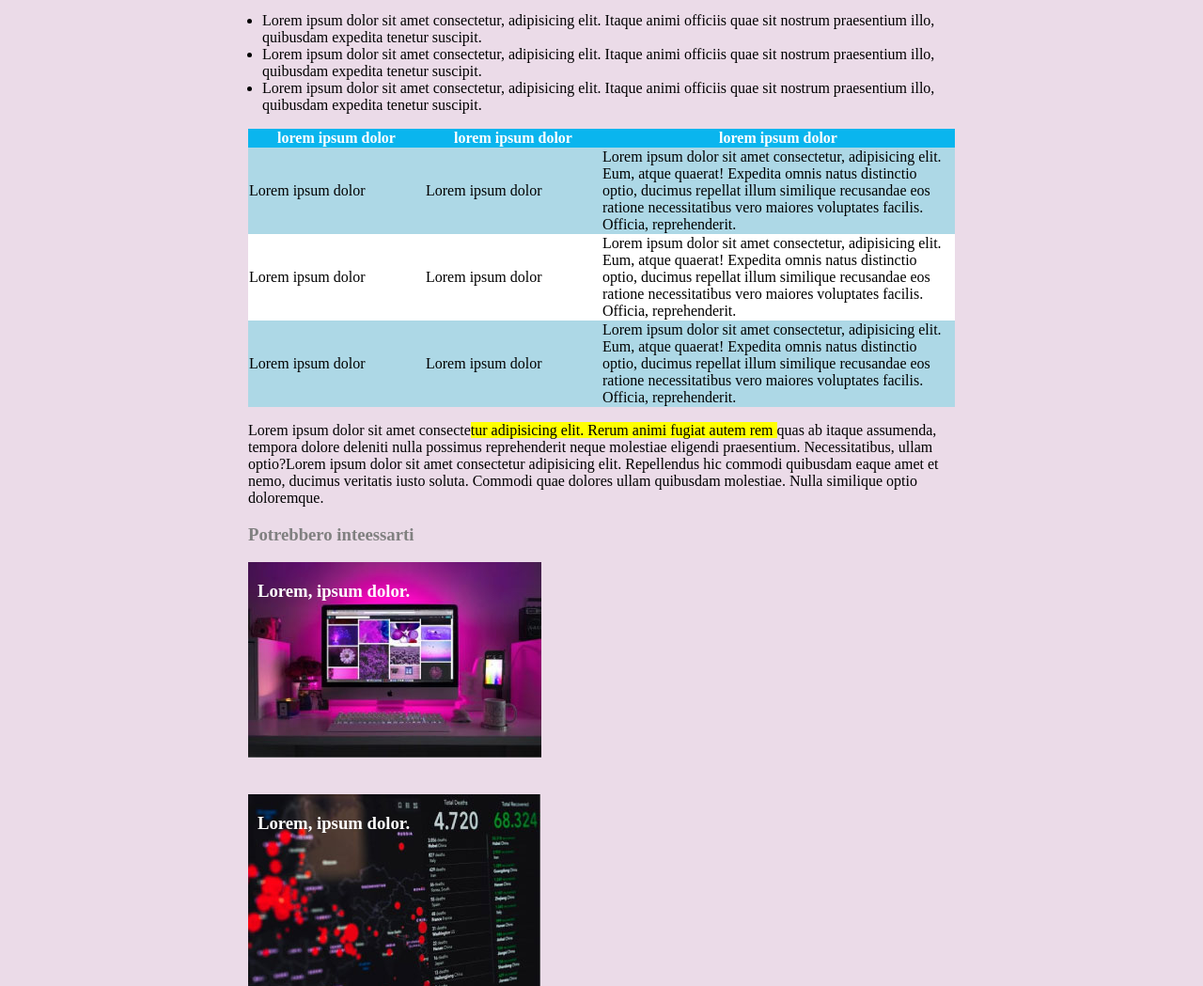
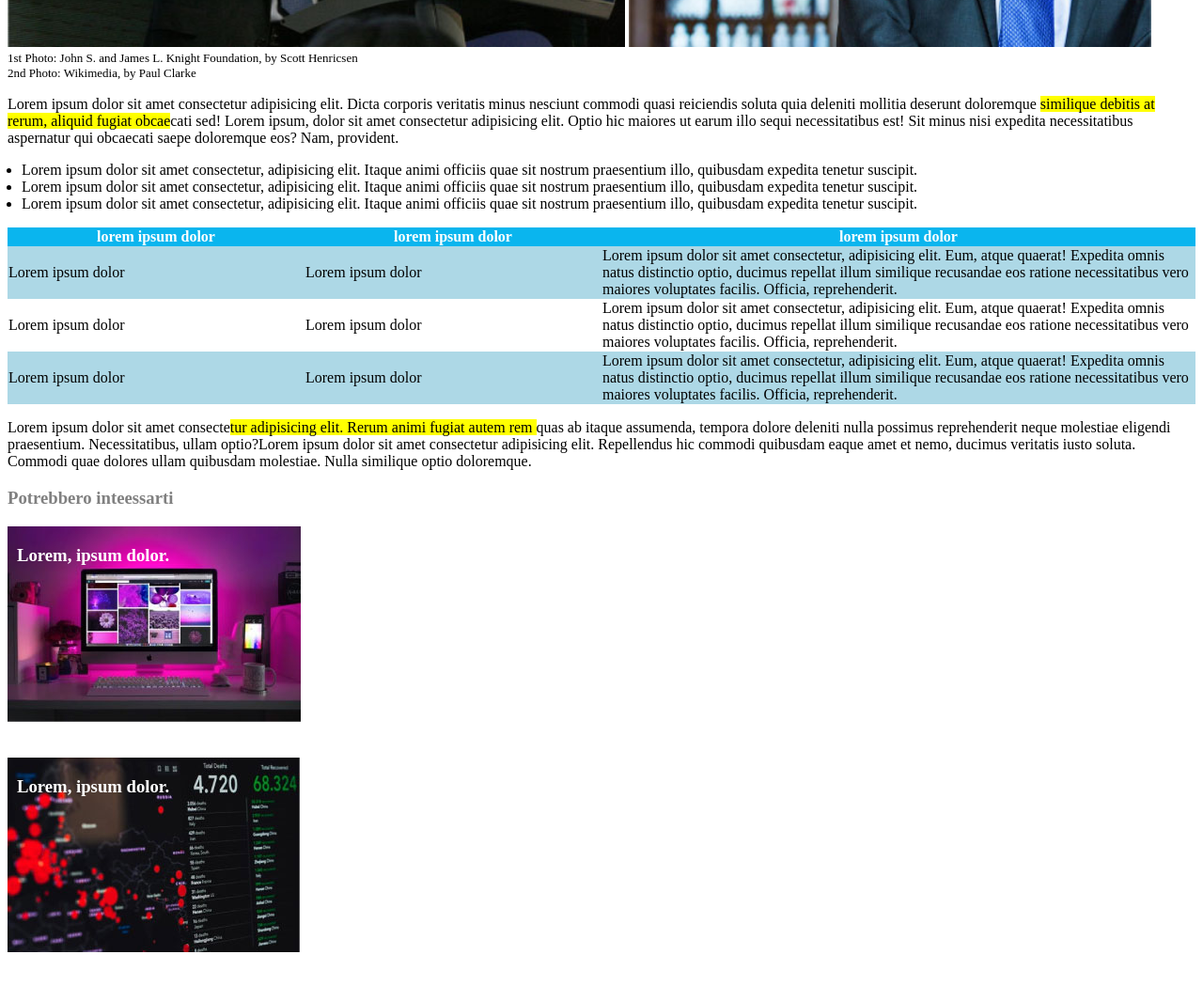
Before and after one commit to leonardopozzan/html-css-booleaner, a plain HTML site: page index.html in a window 1280 px wide. Shown: the part 713-1762 px from the top of the page at 94% size. Drawn offline with Linux system fonts and the light colour scheme.

Commit message:
link-css-bonus

```diff
--- a/index.html
+++ b/index.html
@@ -4,8 +4,8 @@
     <meta charset="UTF-8">
     <meta http-equiv="X-UA-Compatible" content="IE=edge">
     <meta name="viewport" content="width=device-width, initial-scale=1.0">
-    <link rel="stylesheet" href="css/style-bonus.css">
-    <!-- <link rel="stylesheet" href="css/style.css"> -->
+    <link rel="stylesheet" href="css/style.css">
+    <!-- <link rel="stylesheet" href="css/style-bonus.css"> -->
     <title>The Booleaner</title>
 </head>
 <body>
```
